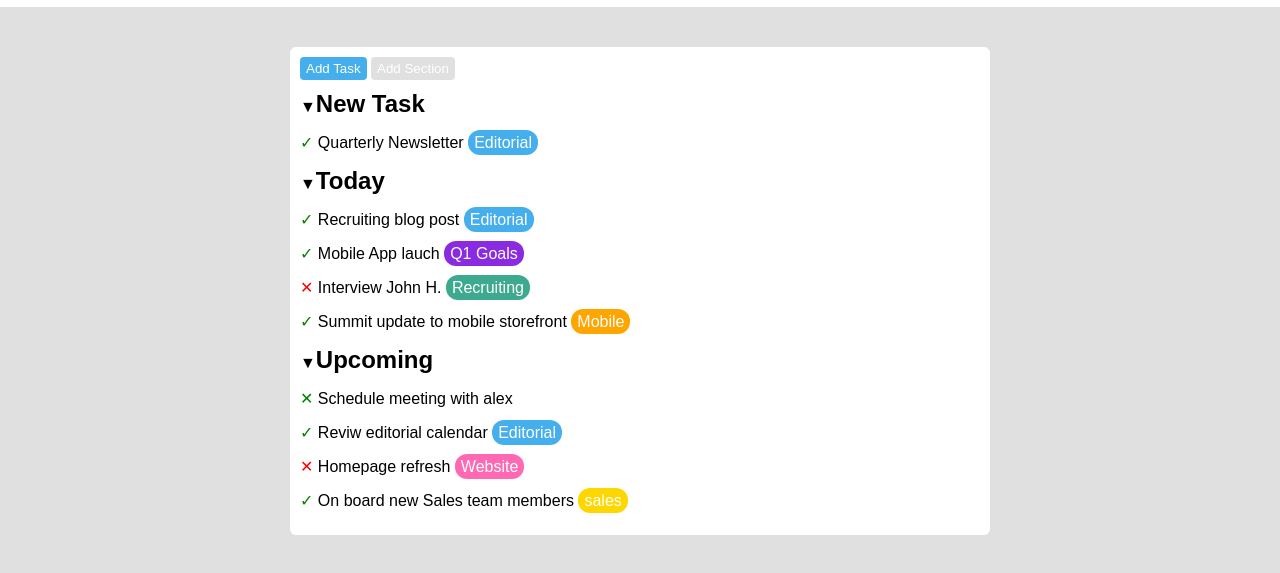
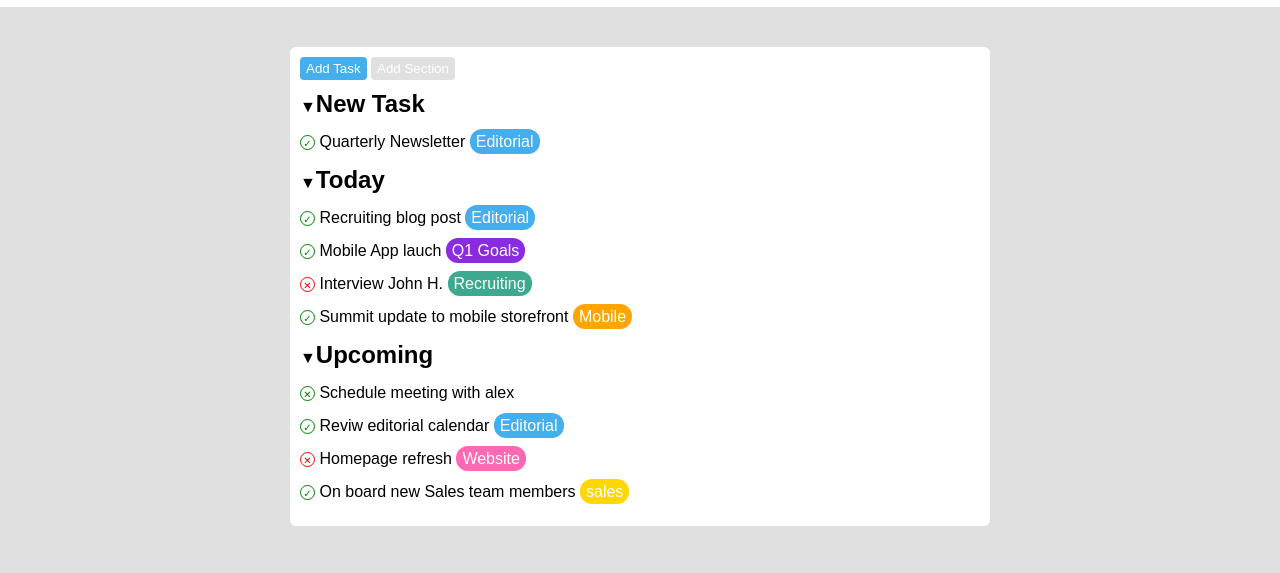
Before and after one commit to Tibaldi-Nicol/html-css-toboolist, a plain HTML site: page index.html in a window 1280 px wide. Shown: the part 63-636 px from the top of the page. Drawn offline with Linux system fonts and the light colour scheme.

Commit message:
[DONE]Done-lis-Toboolist

```diff
--- a/css/style.css
+++ b/css/style.css
@@ -111,12 +111,30 @@ h2{
 /*regolo i singoli elementi della lista*/
 .check{
    color: green;
+   border: 1px solid currentColor;
+   border-radius: 50%;
+   width: 15px;
+   height: 15px;
+   display: inline-block;
+   font-size: 10px;
+   line-height: 15px;
+   vertical-align: middle;
+   text-align: center;
 
 
 }
-
+/*per fare il cerchio intorno alla x */
 .cross{
     color: red;
+   border: 1px solid currentColor;
+   border-radius: 50%;
+   width: 15px;
+   height: 15px;
+   display: inline-block;
+   font-size: 10px;
+   line-height: 15px;
+   vertical-align: middle;
+   text-align: center;
 }
 /*sistemo la scritta editorial nella lista*/
 .blue{
```
